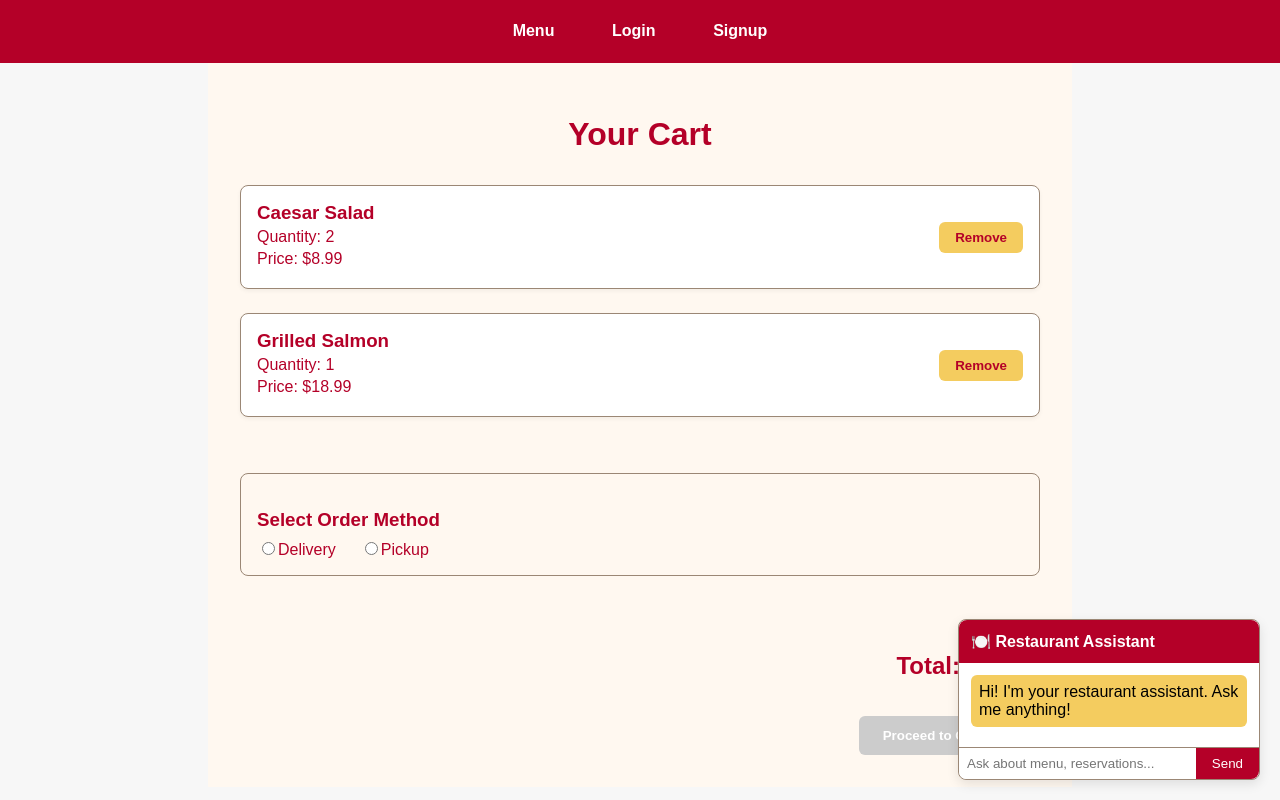
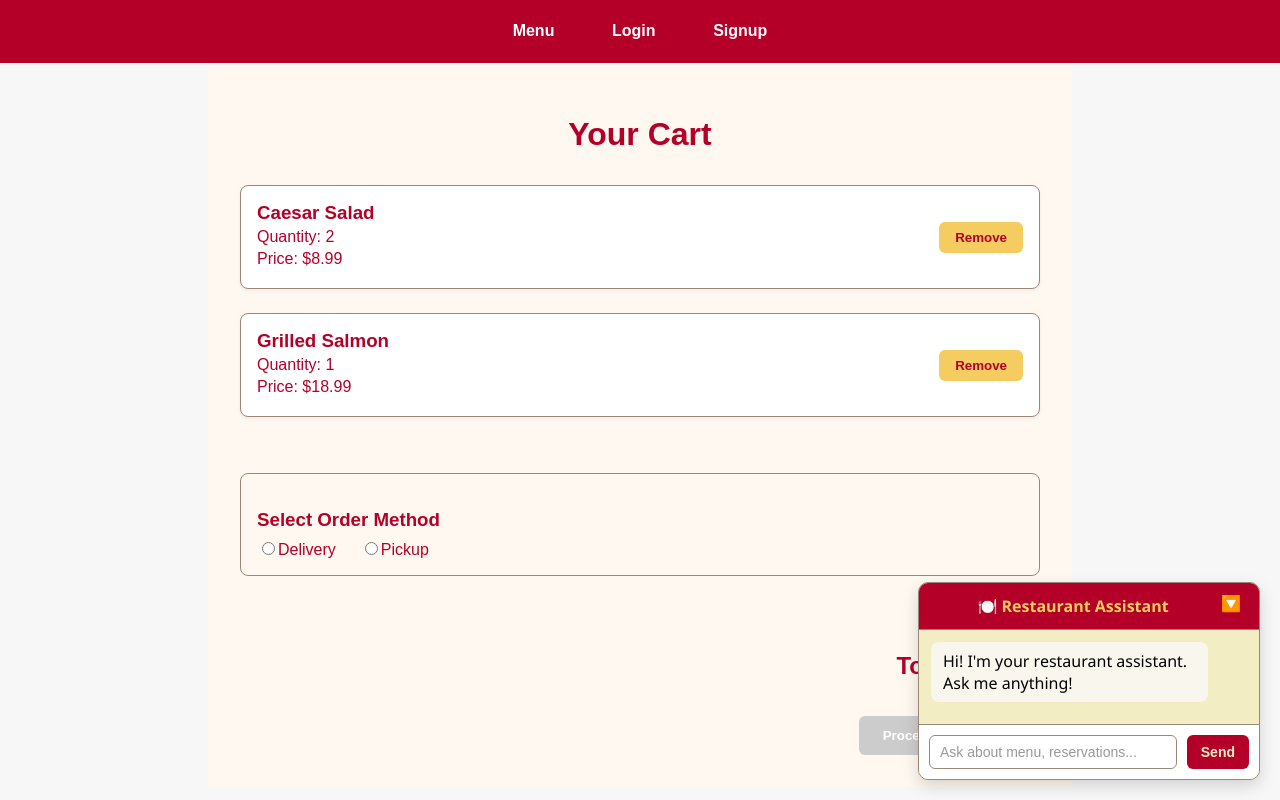
Before and after one commit to LorenceNoel/Smart-Restaurant-Management-System---Final-Project, a React (Vite) app in the folder client/: page /cart in a window 1280 px wide. Built offline with nearby package versions, Linux system fonts and the light colour scheme.

Commit message:
Fixed ChatAssistant

```diff
--- a/client/src/components/ChatAssistant.css
+++ b/client/src/components/ChatAssistant.css
@@ -1,64 +1,130 @@
+:root {
+  --champagne: #f3edc4;
+  --mimosa: #f4cc5f;
+  --burgundy: #b40028;
+  --taupe: #9b8775;
+  --bot-bg: #f9f6ee;
+  --user-bg: #dff6f0;
+  --input-bg: #fff;
+  --button-bg: var(--burgundy);
+  --button-hover: #8f001f;
+  --button-text: var(--champagne);
+}
+
 .chat-widget {
   position: fixed;
   bottom: 20px;
   right: 20px;
-  width: 300px;
-  background: white;
+  width: 340px;
+  background: var(--champagne);
   border: 1px solid var(--taupe);
-  border-radius: 8px;
-  box-shadow: 0 4px 12px rgba(0,0,0,0.1);
-  font-family: 'Montserrat', sans-serif;
-  z-index: 1000;
+  border-radius: 10px;
+  font-family: 'Segoe UI', sans-serif;
+  box-shadow: 0 6px 16px rgba(0, 0, 0, 0.15);
+  display: flex;
+  flex-direction: column;
+  overflow: hidden;
 }
 
 .chat-header {
-  background-color: var(--burgundy);
-  color: white;
-  padding: 0.75rem;
+  background: var(--burgundy);
+  padding: 12px;
   font-weight: bold;
-  border-top-left-radius: 8px;
-  border-top-right-radius: 8px;
+  font-size: 16px;
+  color: var(--mimosa);
+  border-bottom: 1px solid var(--taupe);
+  text-align: center;
 }
 
 .chat-body {
-  max-height: 200px;
+  flex: 1;
   overflow-y: auto;
-  padding: 0.75rem;
+  padding: 12px;
+  background: var(--champagne);
 }
 
 .chat-msg {
-  margin-bottom: 0.5rem;
-  padding: 0.5rem;
-  border-radius: 6px;
+  margin-bottom: 10px;
+  padding: 8px 12px;
+  border-radius: 8px;
+  max-width: 80%;
+  word-wrap: break-word;
 }
 
 .chat-msg.user {
-  background-color: var(--champagne);
+  background: var(--user-bg);
+  align-self: flex-end;
   text-align: right;
 }
 
 .chat-msg.bot {
-  background-color: var(--mimosa);
+  background: var(--bot-bg);
+  align-self: flex-start;
   text-align: left;
 }
 
 .chat-input {
   display: flex;
+  padding: 10px;
+  background: var(--input-bg);
   border-top: 1px solid var(--taupe);
 }
 
 .chat-input input {
   flex: 1;
-  padding: 0.5rem;
-  border: none;
-  border-bottom-left-radius: 8px;
+  padding: 8px 10px;
+  border: 1px solid var(--taupe);
+  border-radius: 6px;
+  font-size: 14px;
+  background: var(--input-bg);
+  color: #333;
+}
+
+.chat-input input::placeholder {
+  color: #999;
 }
 
 .chat-input button {
-  background-color: var(--burgundy);
+  margin-left: 10px;
+  padding: 8px 14px;
+  background: var(--button-bg);
+  color: var(--button-text);
+  border: none;
+  border-radius: 6px;
+  font-weight: bold;
+  font-size: 14px;
+  cursor: pointer;
+  transition: background 0.3s ease;
+}
+
+.chat-input button:hover {
+  background: var(--button-hover);
+}
+
+.chat-input button:active {
+  transform: scale(0.98);
+}
+
+.chat-widget.minimized {
+  height: auto;
+  width: 240px;
+}
+
+.chat-widget.minimized .chat-body,
+.chat-widget.minimized .chat-input {
+  display: none;
+}
+
+.minimize-btn {
+  float: right;
+  background: transparent;
+  border: none;
+  font-size: 16px;
+  color: var(--mimosa);
+  cursor: pointer;
+  margin-top: -2px;
+}
+
+.minimize-btn:hover {
   color: white;
-  border: none;
-  padding: 0.5rem 1rem;
-  border-bottom-right-radius: 8px;
-  cursor: pointer;
 }
--- a/client/src/components/ChatAssistant.jsx
+++ b/client/src/components/ChatAssistant.jsx
@@ -1,6 +1,6 @@
 import React, { useState } from "react";
 import "../components/ChatAssistant.css";
-import { getAssistantReply } from "../services/openaiAssistant";
+import { getFakeAssistantReply } from "../services/sampleAssistant";
 
 function ChatAssistant() {
   const [messages, setMessages] = useState([
@@ -8,8 +8,9 @@ function ChatAssistant() {
   ]);
   const [input, setInput] = useState("");
   const [loading, setLoading] = useState(false);
+  const [minimized, setMinimized] = useState(false);
 
-  const handleSend = async () => {
+  const handleSend = () => {
     if (!input.trim()) return;
 
     const userMessage = { sender: "user", text: input };
@@ -17,21 +18,25 @@ function ChatAssistant() {
     setInput("");
     setLoading(true);
 
-    try {
-      const reply = await getAssistantReply(input);
+    setTimeout(() => {
+      const reply = getFakeAssistantReply(input);
       const botMessage = { sender: "bot", text: reply };
       setMessages(prev => [...prev, botMessage]);
-    } catch (error) {
-      setMessages(prev => [...prev, { sender: "bot", text: "Sorry, I couldn't respond right now." }]);
-      console.error("OpenAI error:", error);
-    } finally {
       setLoading(false);
-    }
+    }, 500);
   };
 
   return (
-    <div className="chat-widget">
-      <div className="chat-header">🍽️ Restaurant Assistant</div>
+    <div className={`chat-widget ${minimized ? "minimized" : ""}`}>
+      <div className="chat-header">
+        🍽️ Restaurant Assistant
+        <button className="minimize-btn" onClick={() => setMinimized(!minimized)}>
+          {minimized ? "🔼" : "🔽"}
+        </button>
+      </div>
+
+      {!minimized && (
+        <>
           <div className="chat-body">
             {messages.map((msg, idx) => (
               <div key={idx} className={`chat-msg ${msg.sender}`}>
@@ -50,6 +55,8 @@ function ChatAssistant() {
             />
             <button onClick={handleSend}>Send</button>
           </div>
+        </>
+      )}
     </div>
   );
 }
--- a/client/src/services/openaiAssistant.js
+++ /dev/null
@@ -1,28 +0,0 @@
-
-export async function getAssistantReply(userMessage) {
-  const apiKey = import.meta.env.VITE_OPENAI_API_KEY;
-
-  const response = await fetch("https://api.openai.com/v1/chat/completions", {
-    method: "POST",
-    headers: {
-      "Content-Type": "application/json",
-      Authorization: `Bearer ${apiKey}`,
-    },
-    body: JSON.stringify({
-      model: "gpt-4",
-      messages: [
-        { role: "system", content: "You are a helpful restaurant assistant." },
-        { role: "user", content: userMessage },
-      ],
-    }),
-  });
-
-  const data = await response.json();
-
-  if (!data.choices || !data.choices[0]) {
-    console.error("OpenAI response error:", data);
-    return "Sorry, I couldn't understand that. Please try again.";
-  }
-
-  return data.choices[0].message.content;
-}
--- /dev/null
+++ b/client/src/services/sampleAssistant.js
@@ -0,0 +1,33 @@
+export function getFakeAssistantReply(userMessage) {
+  const msg = userMessage.toLowerCase();
+
+  if (msg.includes("specials")) {
+    return "Today's specials are grilled salmon, mushroom risotto, and mango cheesecake.";
+  }
+
+  if (msg.includes("vegan") || msg.includes("vegetarian")) {
+    return "We offer vegan curry, quinoa salad, and dairy-free chocolate mousse.";
+  }
+
+  if (msg.includes("gluten")) {
+    return "Our gluten-free options include grilled chicken, rice bowls, and flourless chocolate cake.";
+  }
+
+  if (msg.includes("reservation")) {
+    return "You can make a reservation by calling us or using the 'Reserve' button on our website.";
+  }
+
+  if (msg.includes("hours") || msg.includes("open")) {
+    return "We're open from 11 AM to 10 PM, Monday through Saturday.";
+  }
+
+  if (msg.includes("order history")) {
+    return "If you have an account, you can view your past orders under the 'My Orders' section.";
+  }
+
+  if (msg.includes("account") || msg.includes("preferences")) {
+    return "Creating an account lets you save preferences, manage reservations, and view your order history.";
+  }
+
+  return "I'm here to help with menu questions, dietary info, and reservations!";
+}
```
Also changed, not shown: 1 other file (tests, documents, lock files or other folders). Lines whose indentation alone changed are shown as unchanged.
